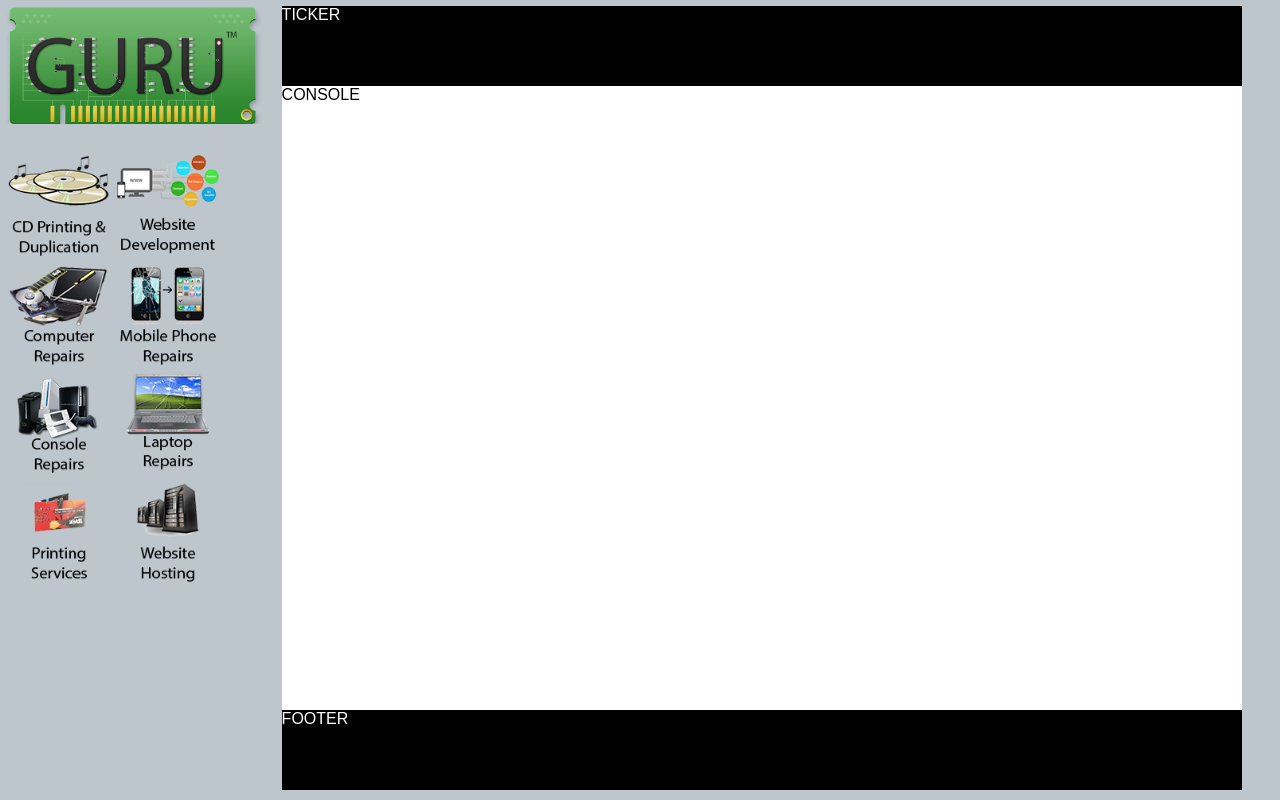
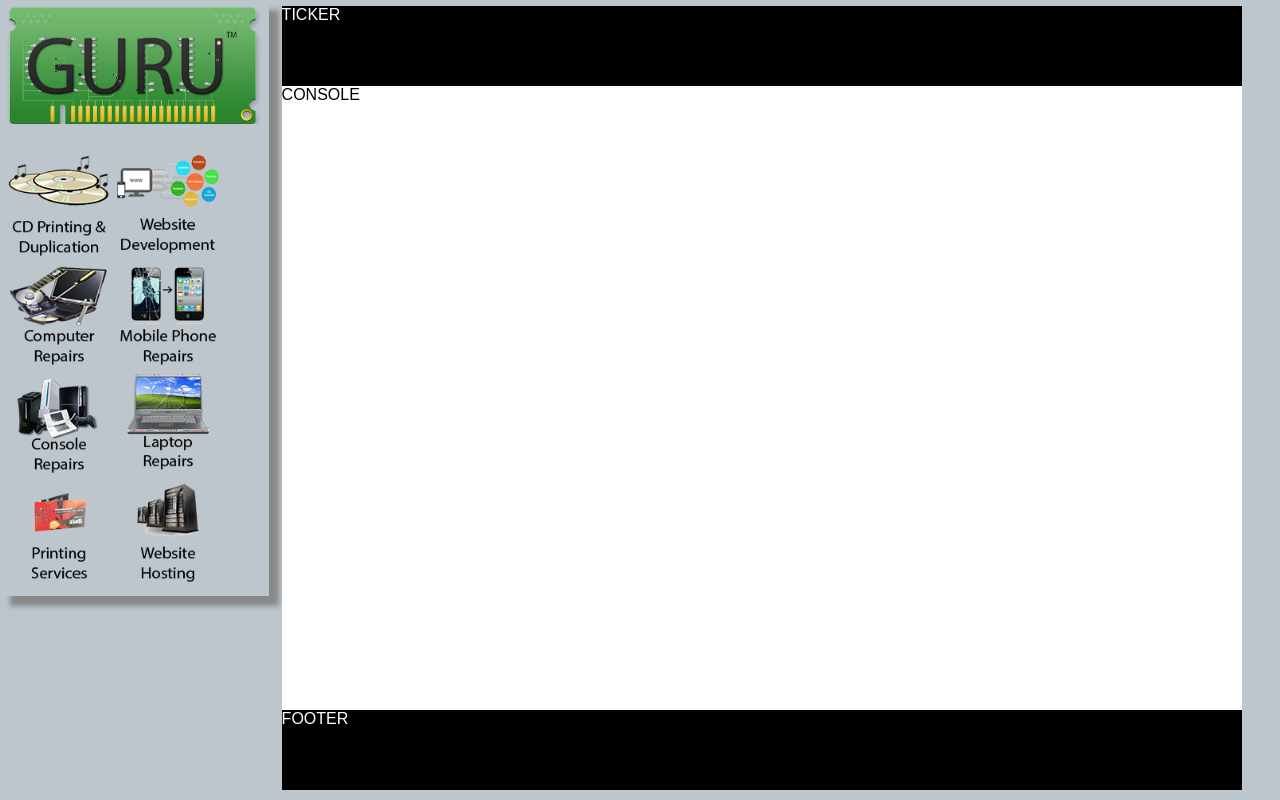
Before and after one commit to GuruComputers/GuruComputers, a PHP site: page / in a window 1280 px wide. Run offline with PHP 8.4, Linux system fonts and the light colour scheme; some libraries are stand-ins or nearby versions.

Commit message:
added box shadow to section 1

```diff
--- a/css/main.css
+++ b/css/main.css
@@ -14,6 +14,7 @@ Section One Css Rules
 	padding: .5%;
 	float:left;
 	display: block;
+	box-shadow: 10px 10px 5px #888888;
 }
 
 .logo {
```
